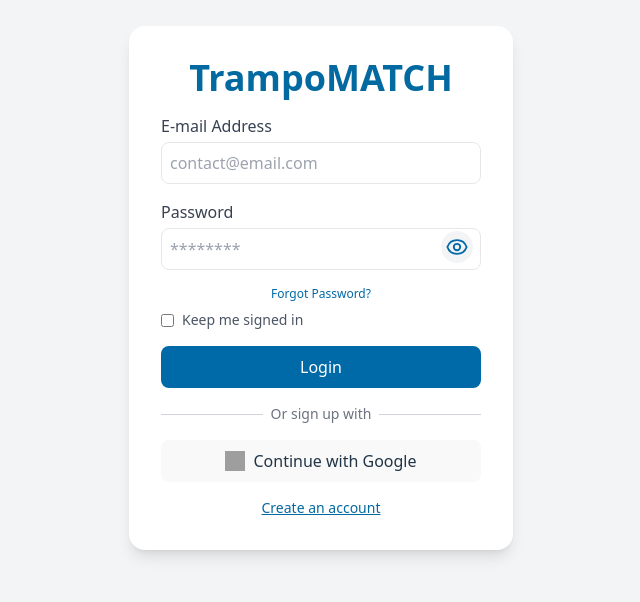
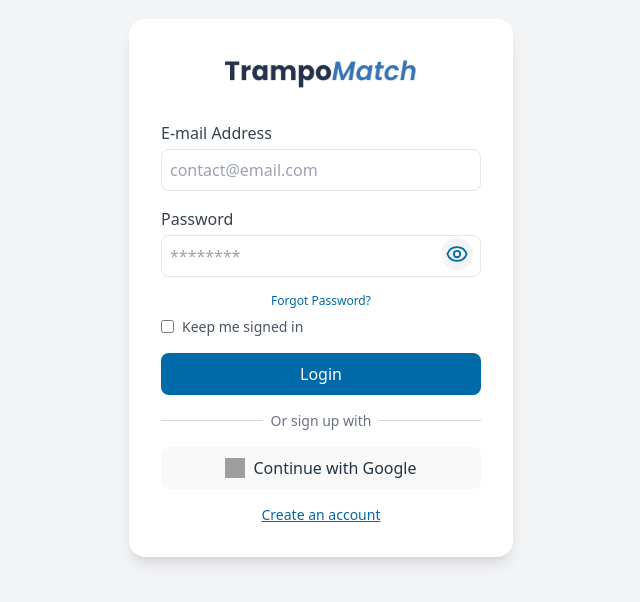
Before and after one commit to plataforma-empregos/frontend, a React (Vite) app in the folder frontend/: page /login in a window 1280 px wide. Shown: the part 112-714 px from the top of the page, without its empty margins (319-959 px from the left). Built offline with nearby package versions, Linux system fonts and the light colour scheme; grey boxes are pictures that could not be loaded.

Commit message:
fix: Logo issues

```diff
--- a/frontend/src/pages/Login.jsx
+++ b/frontend/src/pages/Login.jsx
@@ -1,6 +1,7 @@
 import { useState } from "react";
 import { Link, useNavigate } from "react-router-dom";
 import toast from "react-hot-toast";
+import Logo from "../components/Logo";
 
 function Login() {
   const [email, setEmail] = useState("");
@@ -27,10 +28,10 @@
 
   return (
     <div className="min-h-screen flex items-center justify-center bg-gray-100">
-      <div className="bg-white p-8 rounded-2xl shadow-lg w-96">
-        <h1 className="text-4xl font-bold text-center text-sky-700 mb-4">
-          TrampoMATCH
-        </h1>
+      <div className="bg-white p-8 rounded-2xl shadow-lg w-96 text-center">
+        <div className="mb-6">
+          <Logo />
+        </div>
         <form onSubmit={handleSubmit} className="space-y-4">
           <div>
             <label className="block text-gray-700 text-left">
--- a/frontend/src/pages/Register.jsx
+++ b/frontend/src/pages/Register.jsx
@@ -1,6 +1,7 @@
 import { useState } from "react";
 import { Link } from "react-router-dom";
 import { useNavigate } from "react-router-dom";
+import Logo from "../components/Logo";
 import toast from "react-hot-toast";
 
 function Register() {
@@ -63,11 +64,11 @@
   };
 
   return (
-    <div className="flex justify-center items-center min-h-screen bg-gray-100">
-      <div className="bg-white p-8 rounded-2xl shadow-lg w-96">
-        <h1 className="text-4xl font-bold text-center text-sky-700 mb-4">
-          TrampoMATCH
-        </h1>
+    <div className="min-h-screen flex items-center justify-center bg-gray-100">
+      <div className="bg-white p-8 rounded-2xl shadow-lg w-96 text-center">
+        <div className="mb-6">
+          <Logo />
+        </div>
 
         <h2 className="text-xl font-semibold text-center mb-4">
           Create an account
```
